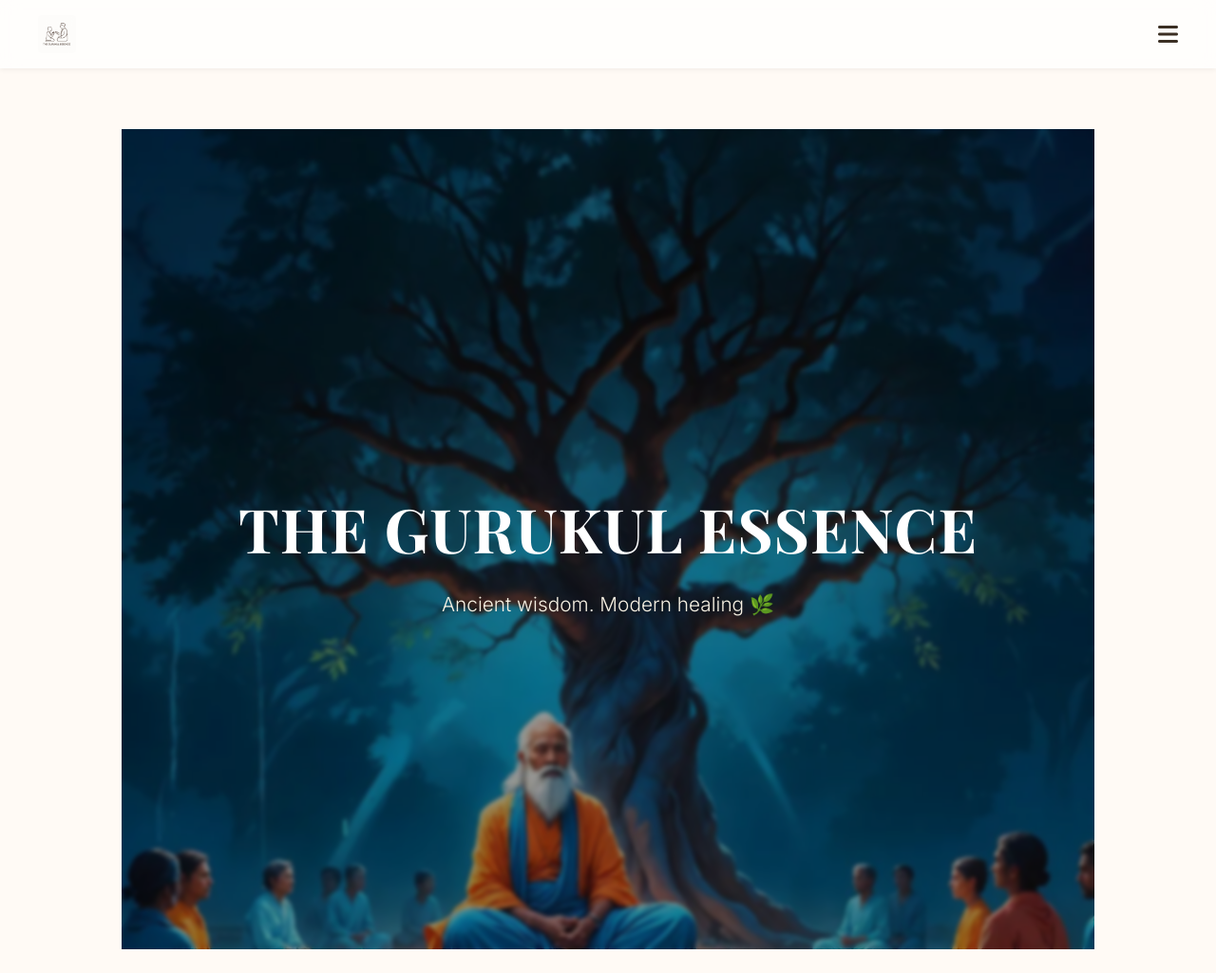
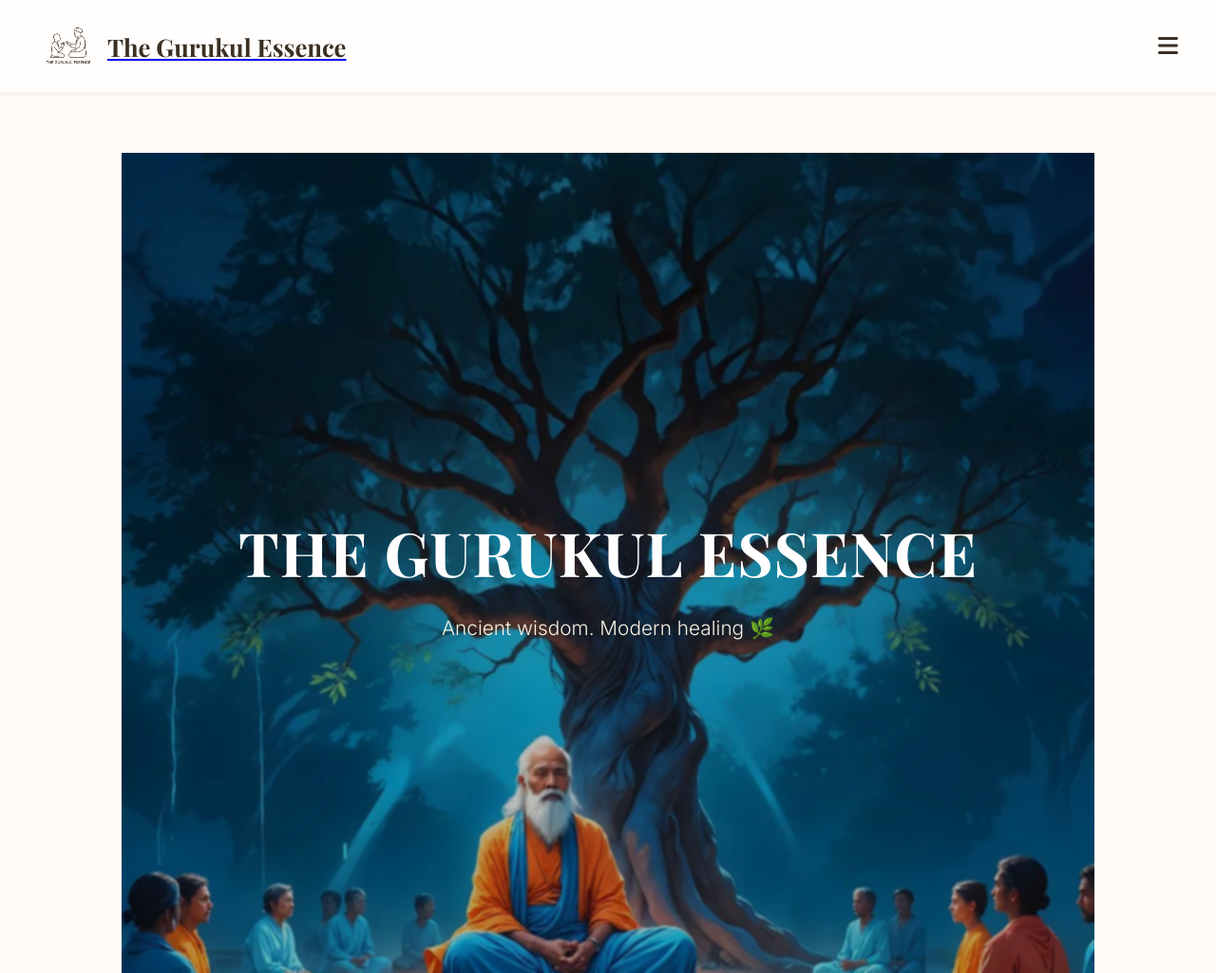
Before and after one commit to deepankgpt/the-gurukul-essence-own, a plain HTML site: page index.html in a window 1280 px wide. Shown: the top 1025 px of the page at 95% size. Drawn offline with nearby package versions, Linux system fonts and the light colour scheme.

Commit message:
Add files via upload

```diff
--- a/index.html
+++ b/index.html
@@ -48,7 +48,7 @@
     }
     .hero::before {
       content: ''; position: absolute; inset: 0;
-      background: rgba(0, 0, 0, 0.4); backdrop-filter: blur(2px); z-index: 1;
+      background: rgba(0, 0, 0, 0.25); backdrop-filter: blur(1px); z-index: 1;
     }
     .hero-content {
       position: relative; z-index: 2; padding: 0 2rem;
@@ -87,7 +87,8 @@
   <header>
     <nav>
       <a href="#home" style="display:flex; align-items:center; gap:0.5rem;">
-        <img src="logo.jpg" alt="The Gurukul Essence Logo" style="height:40px; border-radius:4px;" />
+        <img src="logo.jpg" alt="The Gurukul Essence Logo" style="height:65px; border-radius:4px;" />
+<span style="font-family:'Playfair Display', serif; font-size:1.6rem; font-weight:bold; color:#3b2f23;">The Gurukul Essence</span>
       </a>
       <div class="toggle-menu" onclick="document.querySelector('.nav-links').classList.toggle('show')">
         <i class="fas fa-bars"></i>
```
